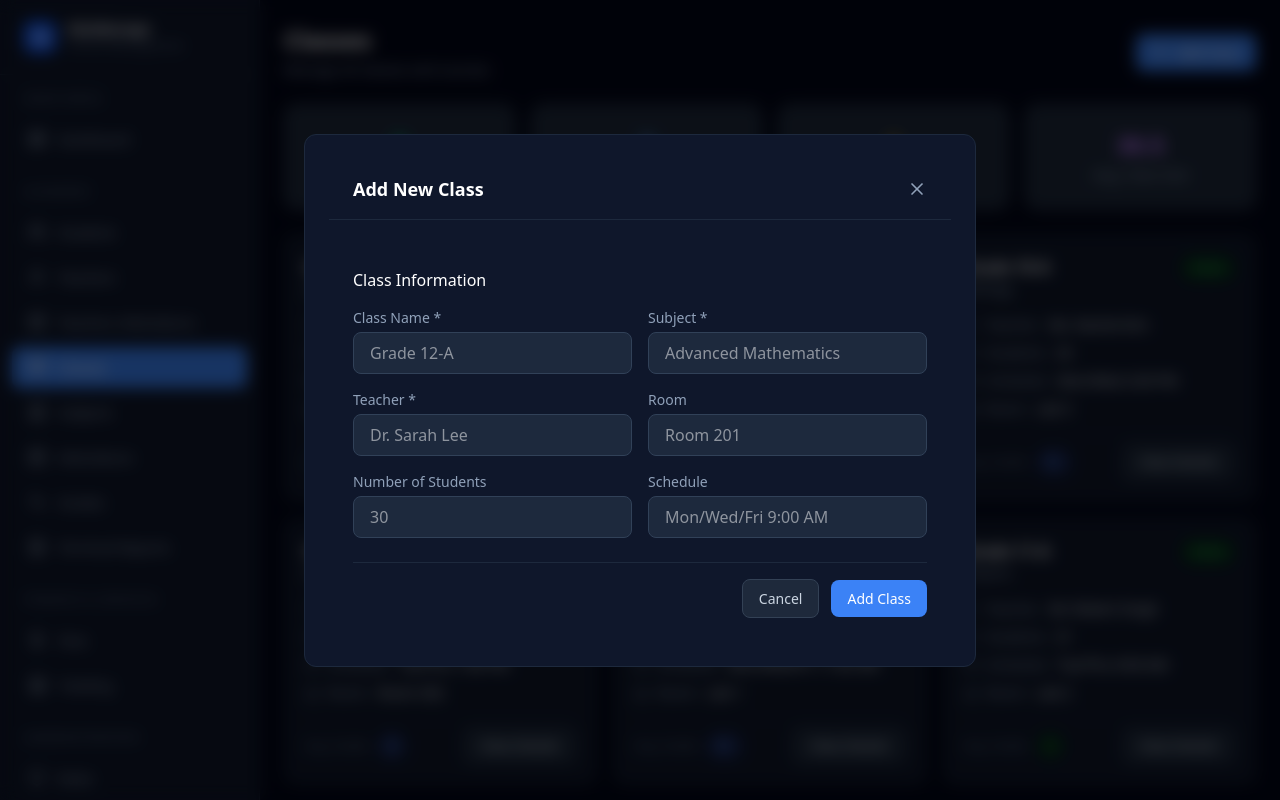
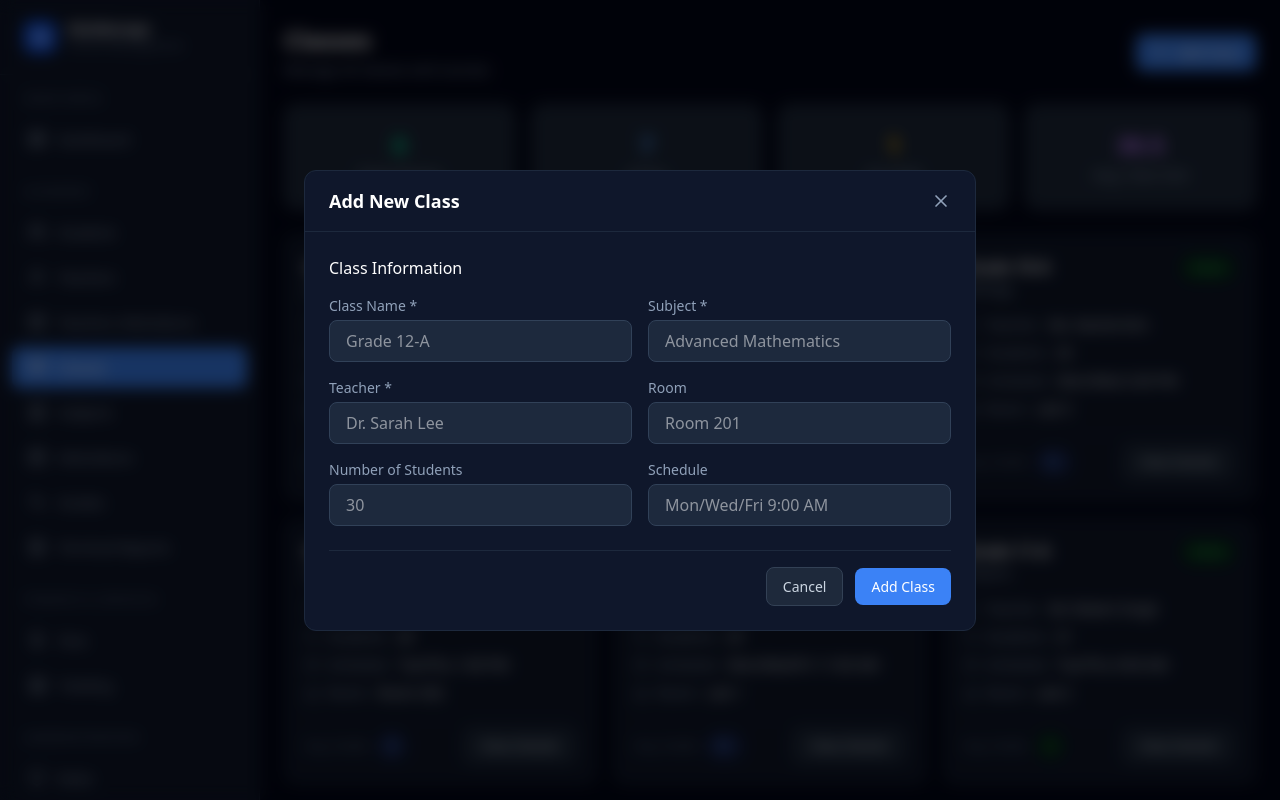
Before and after one commit to lilromeo2290/Clipe233_Edu, a Next.js app: page /classes in a window 1280 px wide. Both pictures are taken after a click on the button "Add Class". Shown: the top 800 px of the page. Built offline with nearby package versions, Linux system fonts and the light colour scheme.

Commit message:
Fix Add Class modal scrolling structure

```diff
--- a/src/app/classes/page.tsx
+++ b/src/app/classes/page.tsx
@@ -189,10 +189,10 @@ export default function ClassesPage() {
 
       {/* Add Class Modal */}
       {showAddModal && (
-        <div className="fixed inset-0 bg-black/60 backdrop-blur-sm flex items-center justify-center z-50 p-4">
-          <div className="bg-slate-900 border border-slate-800 rounded-xl w-full max-w-2xl max-h-[90vh] flex flex-col">
-            <div className="overflow-y-auto custom-scrollbar flex-1 p-6 space-y-6">
-            <div className="flex items-center justify-between px-6 py-4 border-b border-slate-800">
+        <div className="fixed inset-0 bg-black/60 backdrop-blur-sm flex items-center justify-center z-50 p-4 overflow-hidden">
+          <div className="bg-slate-900 border border-slate-800 rounded-xl w-full max-w-2xl max-h-[90vh] overflow-hidden flex flex-col">
+            {/* Header */}
+            <div className="flex items-center justify-between px-6 py-4 border-b border-slate-800 shrink-0">
               <h3 className="text-lg font-semibold text-white">Add New Class</h3>
               <button onClick={() => setShowAddModal(false)} className="text-slate-400 hover:text-white transition-colors">
                 <svg width="20" height="20" viewBox="0 0 24 24" fill="none" stroke="currentColor" strokeWidth="2" strokeLinecap="round" strokeLinejoin="round">
@@ -201,7 +201,8 @@ export default function ClassesPage() {
                 </svg>
               </button>
             </div>
-            <div className="p-6 space-y-6">
+            {/* Content */}
+            <div className="overflow-y-auto custom-scrollbar flex-1 p-6 space-y-6">
               {/* Class Information */}
               <div>
                 <h4 className="text-white font-medium mb-4">Class Information</h4>
@@ -278,7 +279,6 @@ export default function ClassesPage() {
                   Add Class
                 </button>
               </div>
-            </div>
             </div>
           </div>
         </div>
```
